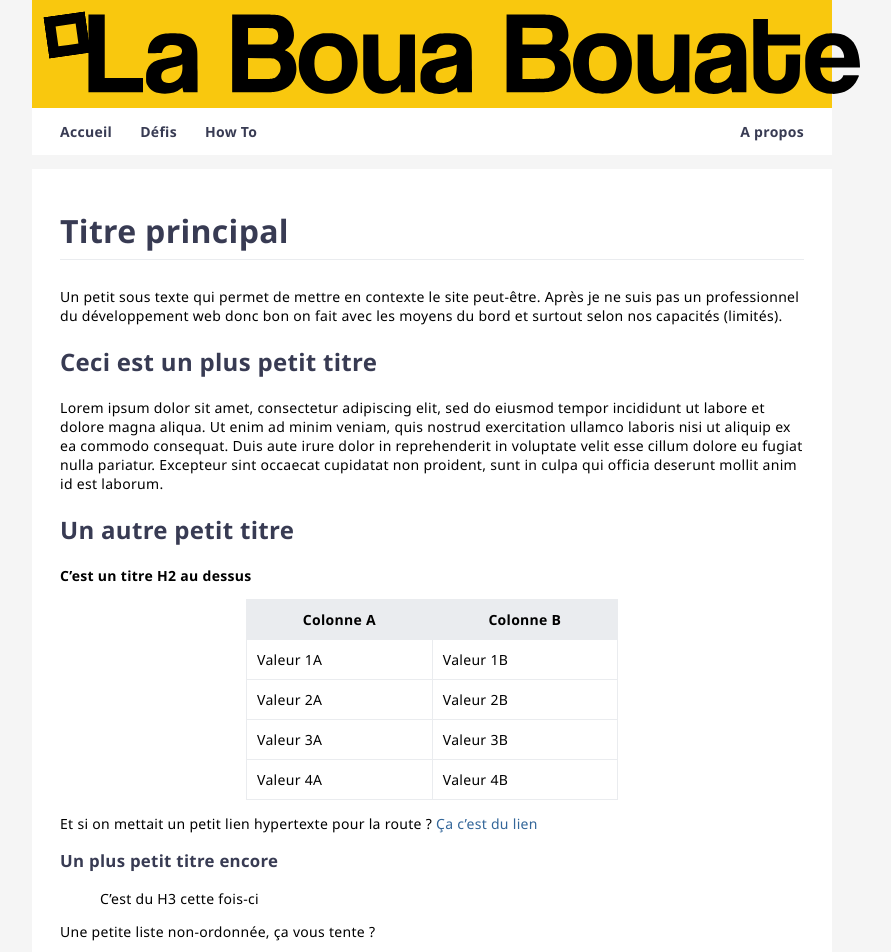
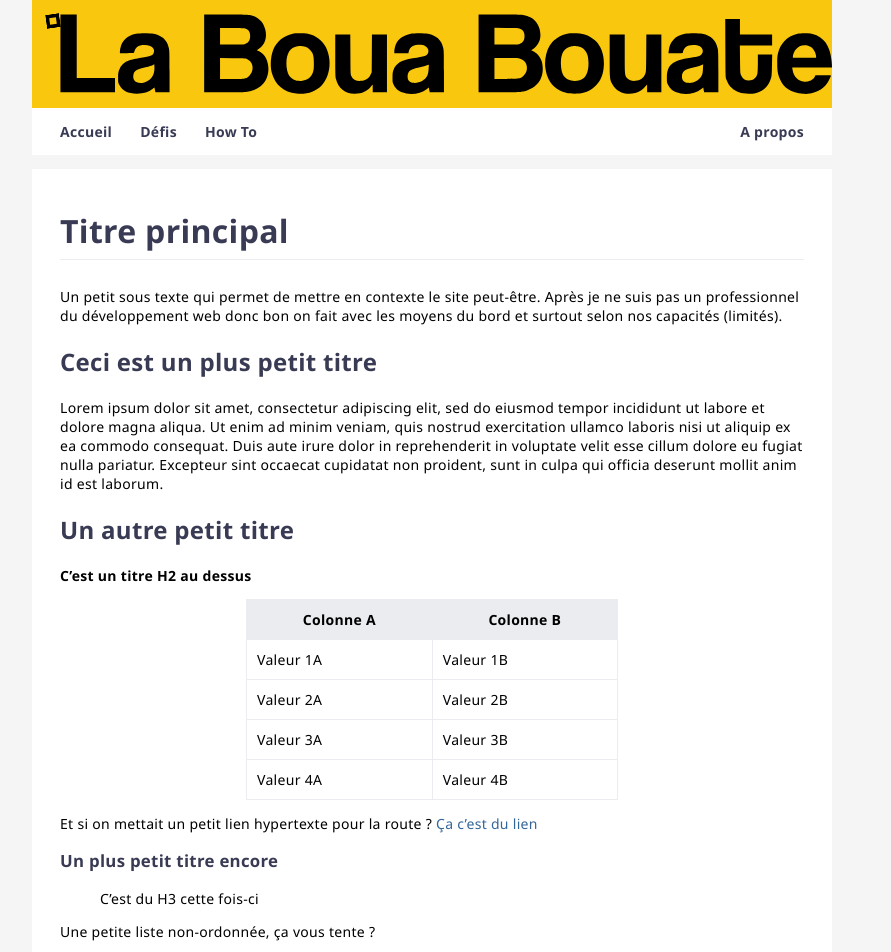
Before and after one commit to leobouard/leobouard.github.io, a Jekyll site: the page built from index.md, in a window 1280 px wide. Shown: the top 952 px of the page, without its empty margins (208-1099 px from the left). Built offline with Jekyll 4.4.1, drawn with Linux system fonts in a browser that asks for light colours; our own code applies the rules of GitHub Pages for plain Markdown files.

Commit message:
Update style.scss

```diff
--- a/assets/css/style.scss
+++ b/assets/css/style.scss
@@ -42,9 +42,10 @@ header {
 }
 
 .logo {
-    height: 3em;
+    height: 1em;
     transform: rotate(-8deg);
-    transition: all 900ms ease-out;
+    transition: all 900ms ease-in-out;
+    transition-duration: 3s;
     image-rendering: optimizeQuality;
 }
 
@@ -54,7 +55,7 @@ header {
 }
 
 inlineLogo {
-    height: 3em;
+    height: 1em;
 }
 
 /* --- NAVIGATION BAR --- */
```
